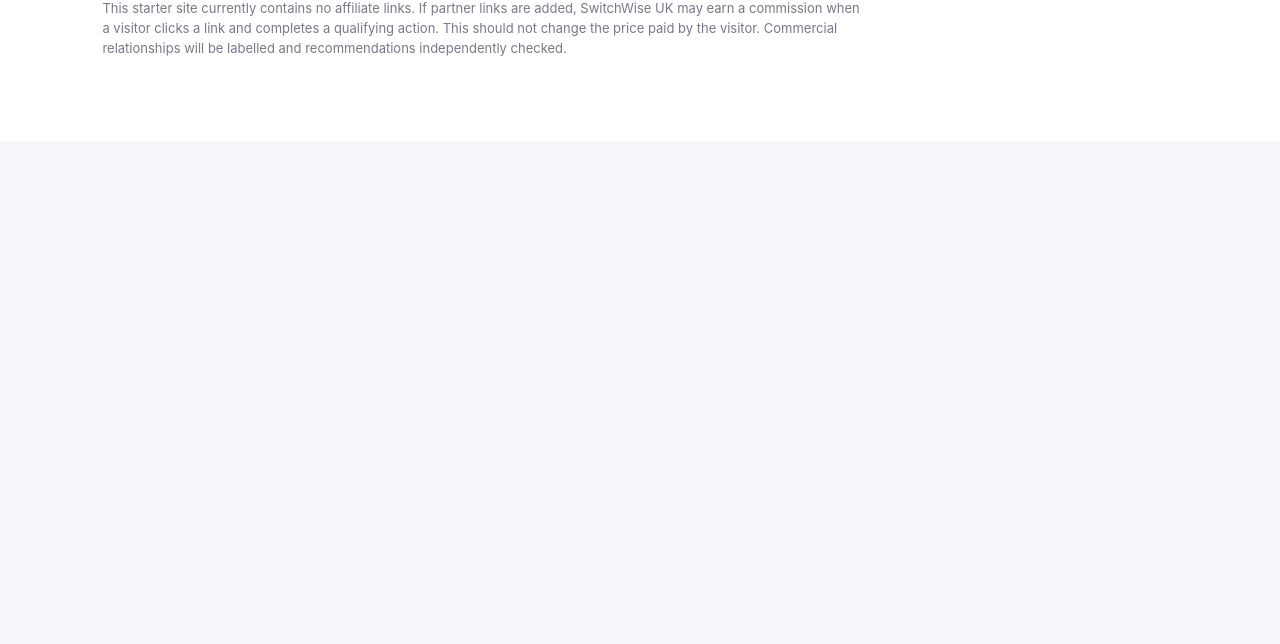
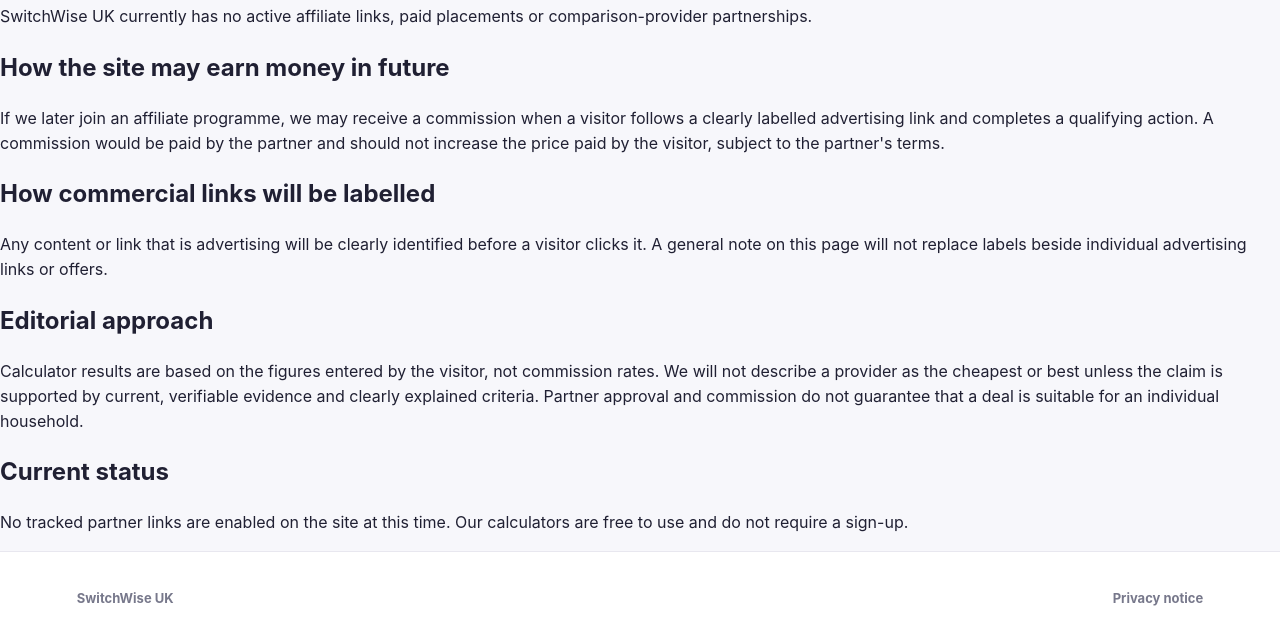
Before and after one commit to skar-the-dev/switchwise-uk, a plain HTML site: page disclosure.html in a window 1280 px wide. Shown: the part 212-856 px from the top of the page. Before the commit the page ends 800 px from the top, so only its background shows below. Drawn offline with Linux system fonts and the light colour scheme.

Commit message:
Clarify current affiliate status and disclosures

```diff
--- a/disclosure.html
+++ b/disclosure.html
@@ -1 +1,12 @@
-<!doctype html><html lang="en-GB"><meta charset="utf-8"><meta name="viewport" content="width=device-width,initial-scale=1"><title>Affiliate disclosure — SwitchWise UK</title><link rel="stylesheet" href="assets/styles.css"><main class="about-section"><a href="/">← Back to SwitchWise UK</a><h1>Affiliate disclosure</h1><p>This starter site currently contains no affiliate links. If partner links are added, SwitchWise UK may earn a commission when a visitor clicks a link and completes a qualifying action. This should not change the price paid by the visitor. Commercial relationships will be labelled and recommendations independently checked.</p></main></html>
+<!doctype html>
+<html lang="en-GB">
+<head><meta charset="utf-8"><meta name="viewport" content="width=device-width,initial-scale=1"><meta name="robots" content="index,follow"><title>Affiliate Disclosure | SwitchWise UK</title><meta name="description" content="SwitchWise UK's explanation of affiliate links and commercial relationships."><link rel="canonical" href="https://skar-the-dev.github.io/switchwise-uk/disclosure.html"><link rel="stylesheet" href="assets/styles.css"></head>
+<body><header class="topbar"><a class="brand" href="index.html"><span class="brand-mark">S</span><span>SwitchWise <small>UK</small></span></a></header>
+<main class="guide-page"><article class="guide-content"><a class="guide-toplink" href="index.html">← SwitchWise UK home</a><span class="eyebrow">TRANSPARENCY</span><h1>Affiliate disclosure</h1>
+<p class="lead">SwitchWise UK currently has no active affiliate links, paid placements or comparison-provider partnerships.</p>
+<h2>How the site may earn money in future</h2><p>If we later join an affiliate programme, we may receive a commission when a visitor follows a clearly labelled advertising link and completes a qualifying action. A commission would be paid by the partner and should not increase the price paid by the visitor, subject to the partner's terms.</p>
+<h2>How commercial links will be labelled</h2><p>Any content or link that is advertising will be clearly identified before a visitor clicks it. A general note on this page will not replace labels beside individual advertising links or offers.</p>
+<h2>Editorial approach</h2><p>Calculator results are based on the figures entered by the visitor, not commission rates. We will not describe a provider as the cheapest or best unless the claim is supported by current, verifiable evidence and clearly explained criteria. Partner approval and commission do not guarantee that a deal is suitable for an individual household.</p>
+<h2>Current status</h2><p>No tracked partner links are enabled on the site at this time. Our calculators are free to use and do not require a sign-up.</p>
+</article></main>
+<footer><a href="index.html">SwitchWise UK</a><p><a href="privacy.html">Privacy notice</a></p></footer></body></html>
```
